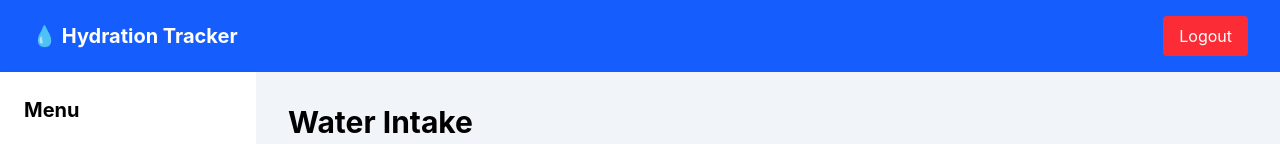
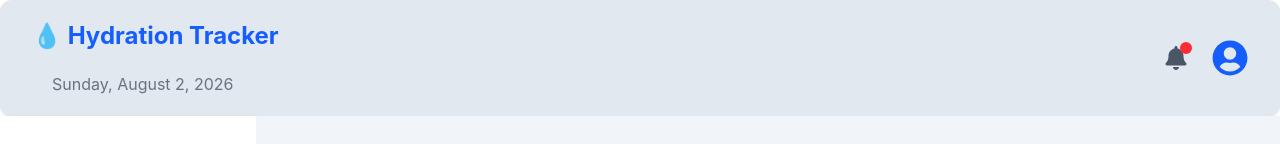
Before and after one commit to sunny-kumar-rana/hydration-tracker-frontend, a React (Vite) app: page /water in a window 1280 px wide. Shown: the top 144 px of the page. Built offline with nearby package versions, Linux system fonts and the light colour scheme; no server answers; sample sign-in values are in the browser's storage.

Commit message:
-minor modification

```diff
--- a/src/components/Navbar.jsx
+++ b/src/components/Navbar.jsx
@@ -1,32 +1,55 @@
-import { useNavigate } from "react-router-dom";
-import { useAuth } from "../context/AuthContext";
+import { FaBell, FaUserCircle } from "react-icons/fa";
 
 function Navbar() {
 
-    const { logout } = useAuth();
-    const navigate = useNavigate();
 
-    function handleLogout() {
-        logout();
-        navigate("/");
-    }
+    const date = new Date().toLocaleDateString(undefined, {
+        weekday: "long",
+        month: "long",
+        day: "numeric",
+        year: "numeric",
+    });
 
     return (
-        <header className="bg-blue-600 text-white px-8 py-4 flex justify-between items-center shadow">
 
-            <h1 className="text-xl font-bold">
-                💧 Hydration Tracker
-            </h1>
+        <header className="bg-slate-200 shadow-sm rounded-xl px-8 py-5 flex justify-between items-center">
 
-            <button
-                onClick={handleLogout}
-                className="bg-red-500 hover:bg-red-600 px-4 py-2 rounded"
-            >
-                Logout
-            </button>
+            <div>
+
+
+                <h1 className="text-2xl font-bold text-blue-600">
+
+                    💧 Hydration Tracker
+
+                </h1>
+
+                <p className="text-gray-500 mt-5 ml-5">
+
+                    {date}
+
+                </p>
+
+            </div>
+
+            <div className="flex items-center gap-6">
+
+                <button className="relative">
+
+                    <FaBell className="text-2xl text-gray-600 hover:text-blue-600 transition" />
+
+                    <span className="absolute -top-1 -right-1 w-3 h-3 bg-red-500 rounded-full" />
+
+                </button>
+
+                <FaUserCircle className="text-4xl text-blue-600" />
+
+
+            </div>
 
         </header>
+
     );
+
 }
 
 export default Navbar;
```
